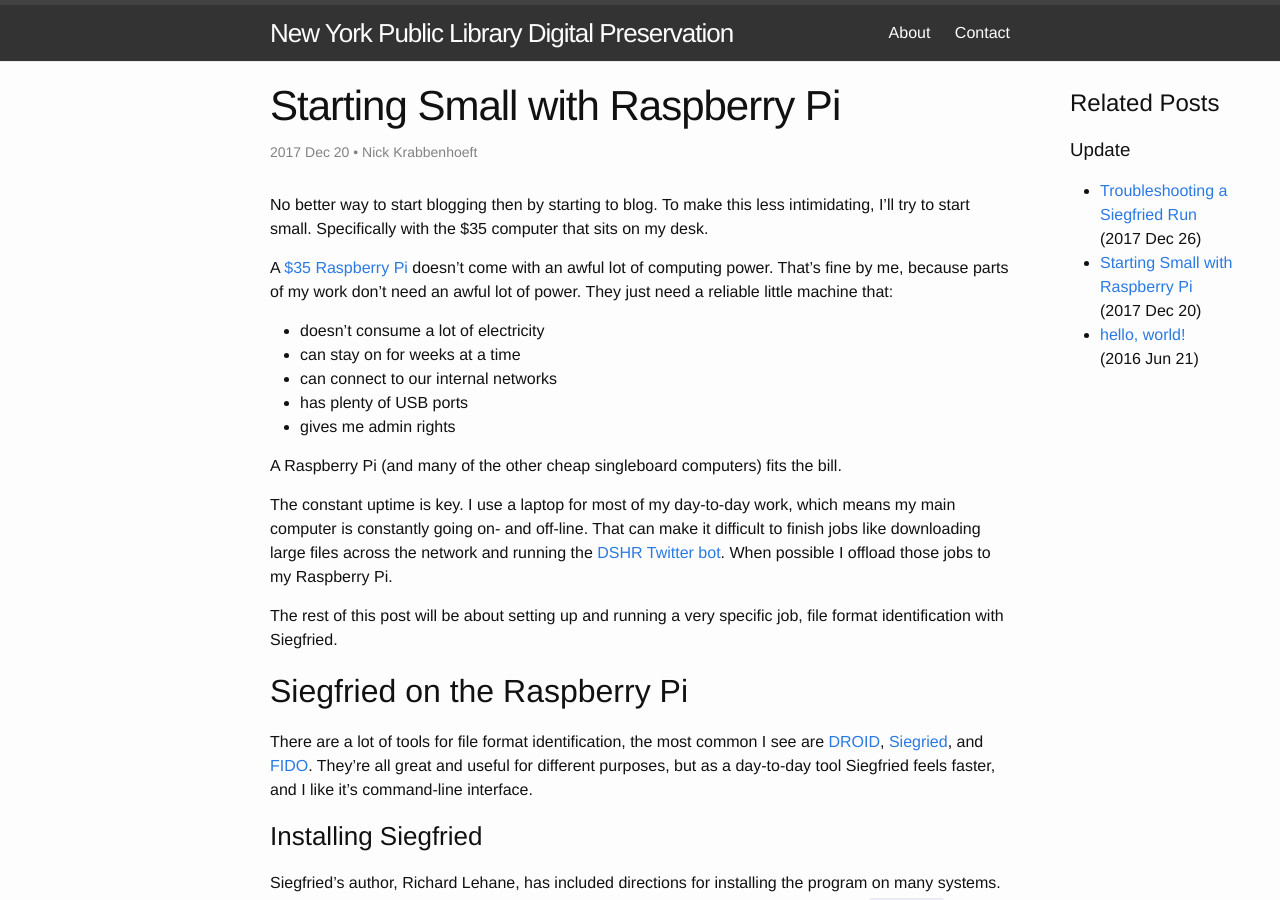
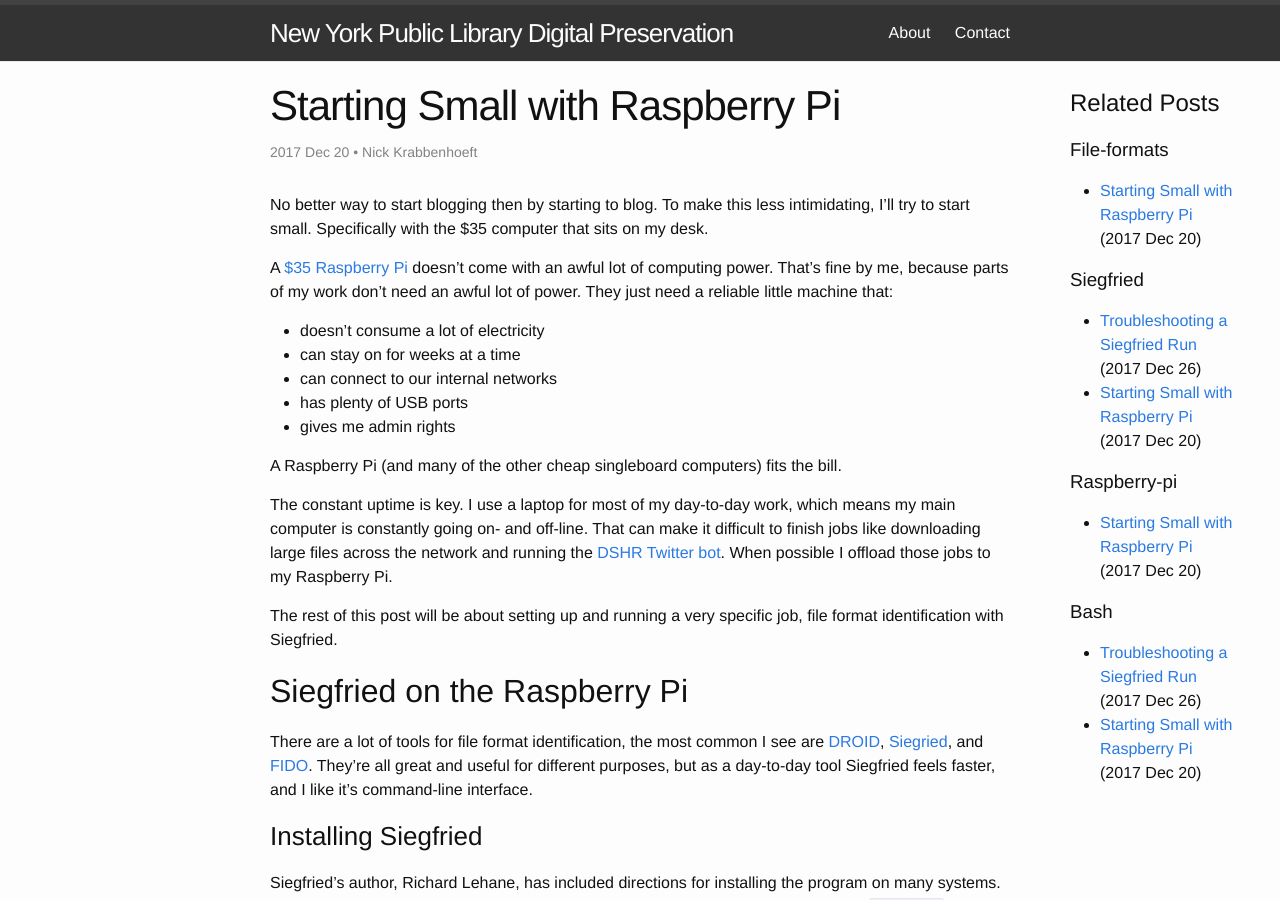
Before and after one commit to NYPL/digpres, a Jekyll site: the page built from _posts/2017-12-20-raspi-siegfried.markdown, in a window 1280 px wide and 900 px high. Built offline with Jekyll 4.4.1, drawn with Linux system fonts in a browser that asks for light colours.

Commit message:
use categories

```diff
--- a/_posts/2016-06-21-hello-world.markdown
+++ b/_posts/2016-06-21-hello-world.markdown
@@ -2,7 +2,7 @@
 layout: post
 title:  "hello, world!"
 date:   2016-06-21 11:25:44 -0400
-categories: update
+categories: site-update
 author: Nick Krabbenhoeft
 ---
 Nothing to see here. Just testing what a blog might look like. Expect posts about preserving fixity, proving trustworthiness, writing documentation, building workflows, and dealing with formats. For example:
--- a/_posts/2017-12-20-raspi-siegfried.markdown
+++ b/_posts/2017-12-20-raspi-siegfried.markdown
@@ -2,7 +2,7 @@
 layout: post
 title:  "Starting Small with Raspberry Pi"
 date:   2017-12-20 13:00:00 -0400
-categories: update
+categories: file-formats siegfried raspberry-pi bash
 author: Nick Krabbenhoeft
 ---
 No better way to start blogging then by starting to blog. To make this less intimidating, I'll try to start small. Specifically with the $35 computer that sits on my desk.
--- a/_posts/2017-12-26-raspi-siegfried-2.markdown
+++ b/_posts/2017-12-26-raspi-siegfried-2.markdown
@@ -2,7 +2,7 @@
 layout: post
 title:  "Troubleshooting a Siegfried Run"
 date:   2017-12-26 13:00:00 -0400
-categories: update
+categories: siegfried bash
 author: Nick Krabbenhoeft
 ---
 In the last post, I talked about getting Siegfried installed on a Raspberry Pi and kicking off a process to identify file formats. Easy peasy, except sometimes things don't work out perfectly. Here are a few tips on handling problems with a run.
```
